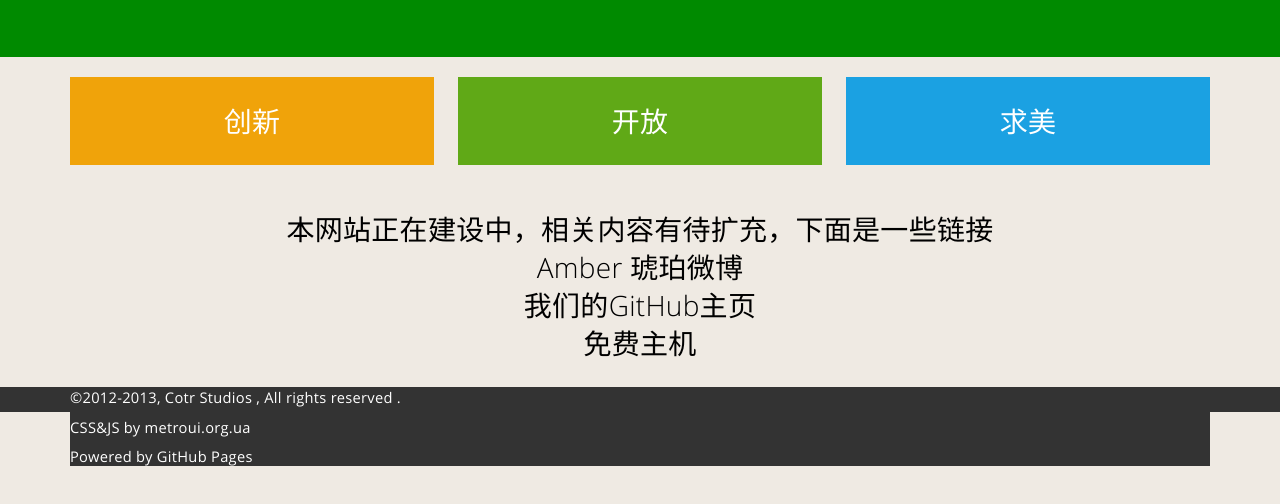
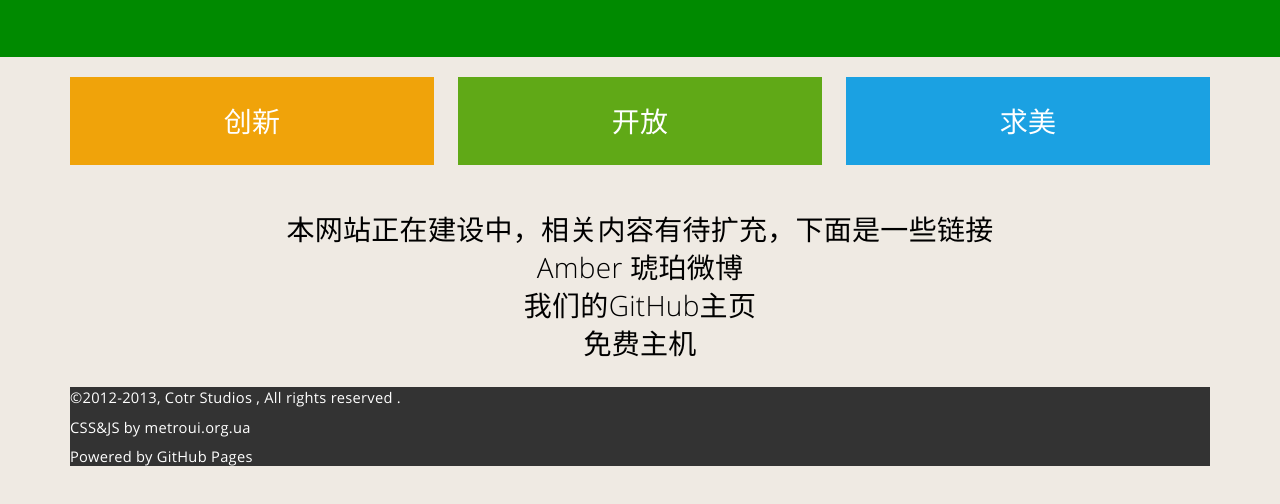
Before and after one commit to cotr/cotr.github.io, a plain HTML site: page index.html in a window 1280 px wide. Shown: the part 228-732 px from the top of the page. Drawn offline with Linux system fonts and the light colour scheme.

Commit message:
Refix...

```diff
--- a/index.html
+++ b/index.html
@@ -200,12 +200,10 @@ v:irri:::,,.,.. .   . ...
 			<a href="http://hosting.cotr.me"><h2 class="fg-black">免费主机</h2></a>
 		</div>
 	</div>
- 	<footer class="bg-dark">
     <div class="container tertiary-text bg-dark fg-white">
 <p class="fg-white">&copy;2012-2013, Cotr Studios , All rights reserved .</p>
 <p class="fg-white">CSS&JS by metroui.org.ua</p>
 <p class="fg-white">Powered by GitHub Pages</p>
 </div>
-</footer>
 </body>
 </html>
```
